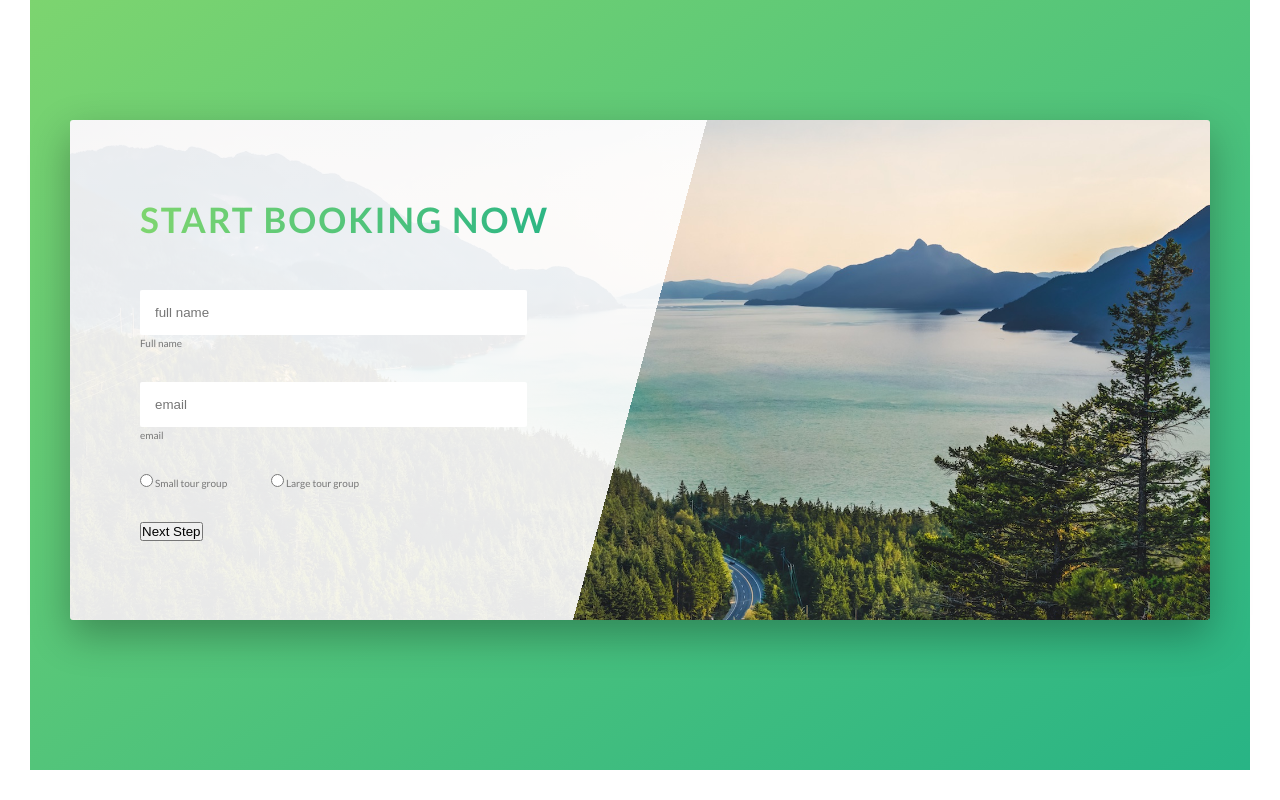
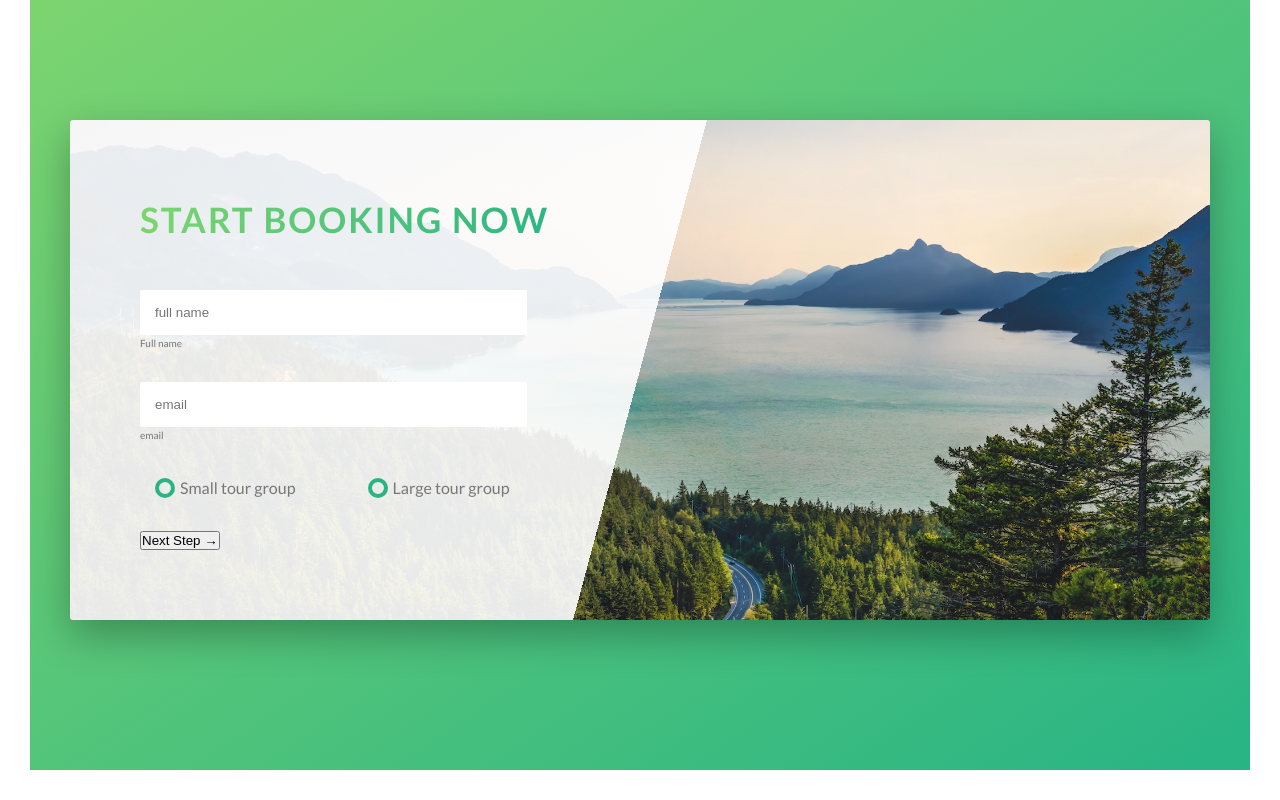
Before and after one commit to elmi-elmi/demo-CSS-Natours, a website: page index.html in a window 1280 px wide. Shown: the part 4379-5179 px from the top of the page. Drawn offline with Linux system fonts and the light colour scheme.

Commit message:
span radio button

```diff
--- a/index.html
+++ b/index.html
@@ -310,18 +310,20 @@
                             </div>
                             <div class="form__group">
                                 <div class="form__radio-group">
-                                <input type="radio" id="small">
-                                <label for="small">Small tour group</label>
-
+                                    <input class="form__radio-input" type="radio" id="small" name="size">
+                                    <label class="form__radio-label" for="small">
+                                        <span class="form__radio-button"></span>
+                                        Small tour group</label>
                                 </div>
                                 <div class="form__radio-group">
-                                <input type="radio" id="large">
-                                <label for="large">Large tour group</label>
-
+                                    <input class="form__radio-input" type="radio" id="large" name="size">
+                                    <label class="form__radio-label" for="large">
+                                        <span class="form__radio-button"></span>
+                                        Large tour group</label>
                                 </div>
                             </div>
                         </div>
-                        <button class="btn">Next Step</button>
+                        <button type="submit" class="btn">Next Step &rarr;</button>
                     </form>
 
                 </div>
--- a/sass/components/_form.scss
+++ b/sass/components/_form.scss
@@ -11,13 +11,65 @@
     padding:1.5rem;
     border-radius: 2px;
 
+    &:focus{
+      outline:none;
+      border-bottom: 3px solid $color-primary-dark ;
+    }
+    &:focus:invalid{
+      border-bottom: 3px solid $color-secondary-dark ;
+
+    }
+
   }
 
   &__label {
+    //font-size: 1.6rem;
   }
 
   &__radio-group{
-    width: 30%;
+    width: 49%;
     display: inline-block;
   }
+  &__radio-input{
+    opacity: 0;
+    visibility: hidden;
+
+  }
+  &__radio-label{
+    font-size: $default-font-size;
+    cursor: pointer;
+    position: relative;
+    padding-left: 2.5rem;
+
+
+  }
+  &__radio-button{
+    display:inline-block;
+    content: '';
+    height: 2rem;
+    width: 2rem;
+    border: 0.4rem solid $color-primary-dark;
+    border-radius: 50%;
+    position: absolute;
+    top: 0;
+    left: 0;
+    transition: all 0.3s;
+
+    &::after{
+      content: '';
+      position: absolute;
+      height: 1rem;
+      width: 1rem;
+      border-radius: 50%;
+      top:50%;
+      left: 50%;
+      transform: translate(-50%,-50%);
+      background-color: $color-primary-dark;
+      opacity: 0;
+    }
+  }
+
+  &__radio-input:checked + &__radio-label &__radio-button::after{
+    opacity: 1;
+  }
 }
```
Also changed, not shown: css/style.css, sass/main.css, 2 other files. Lines whose indentation alone changed are shown as unchanged.
